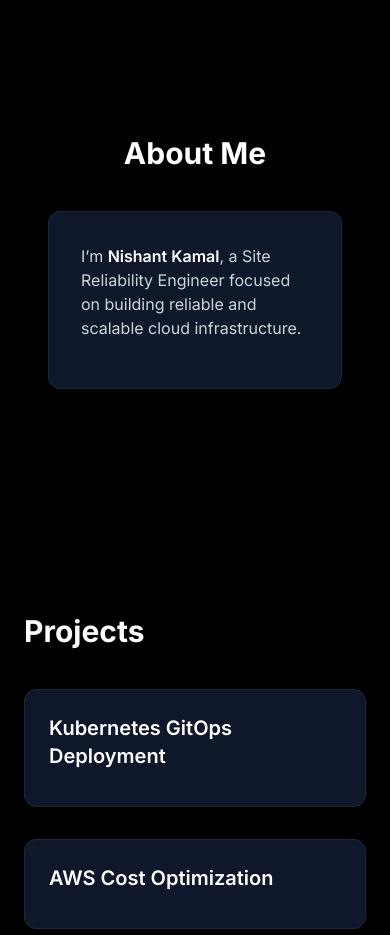
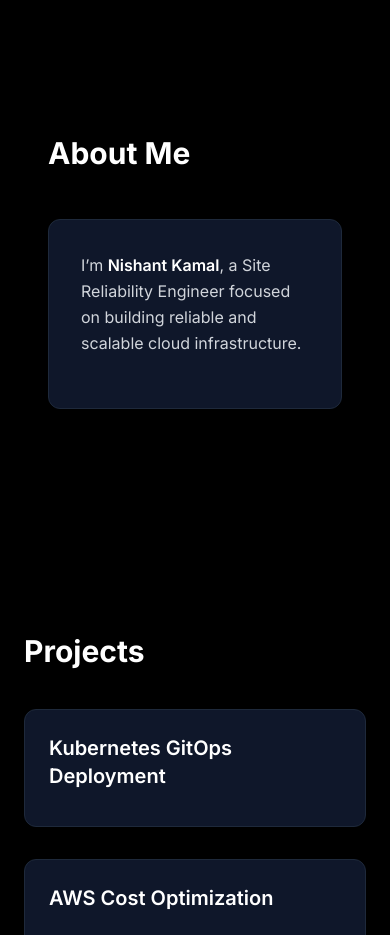
Before and after one commit to nishant-kamal/nishant-portfolio, a Next.js app: page / in a window 390 px wide. Shown: the part 2340-3275 px from the top of the page. Built offline with nearby package versions, Linux system fonts and the light colour scheme.

Commit message:
Update About.js

```diff
--- a/components/About.js
+++ b/components/About.js
@@ -1,18 +1,21 @@
 export default function About() {
   return (
     <section id="about" className="max-w-6xl mx-auto px-6 py-24">
-      <h2 className="text-3xl md:text-4xl font-bold mb-10 text-center">
+
+      <h2 className="text-3xl md:text-4xl font-bold mb-12">
         About Me
       </h2>
 
-      <div className="group max-w-3xl mx-auto bg-slate-900 border border-slate-800 rounded-xl p-8 transition-all duration-300 hover:shadow-xl">
+      <div className="group max-w-4xl bg-slate-900 border border-slate-800 rounded-xl p-8 transition-all duration-300 hover:shadow-xl">
 
-        <p className="text-gray-300">
-          I’m <span className="text-white font-semibold">Nishant Kamal</span>, a Site Reliability Engineer focused on building reliable and scalable cloud infrastructure.
+        <p className="text-gray-300 leading-relaxed">
+          I’m <span className="text-white font-semibold">Nishant Kamal</span>, a
+          Site Reliability Engineer focused on building reliable and scalable
+          cloud infrastructure.
         </p>
 
         {/* hidden content */}
-        <div className="max-h-0 overflow-hidden group-hover:max-h-96 transition-all duration-500 mt-4 space-y-4 text-gray-400">
+        <div className="max-h-0 overflow-hidden group-hover:max-h-96 transition-all duration-500 mt-5 space-y-4 text-gray-400 leading-relaxed">
 
           <p>
             I work extensively with Kubernetes, AWS, and distributed systems,
@@ -21,7 +24,7 @@ export default function About() {
 
           <p>
             My work includes GitOps with FluxCD, Helm-based deployments,
-            observability with Prometheus & Grafana, and platform automation.
+            observability with Prometheus and Grafana, and platform automation.
           </p>
 
           <p>
@@ -31,6 +34,7 @@ export default function About() {
         </div>
 
       </div>
+
     </section>
   )
 }
```
